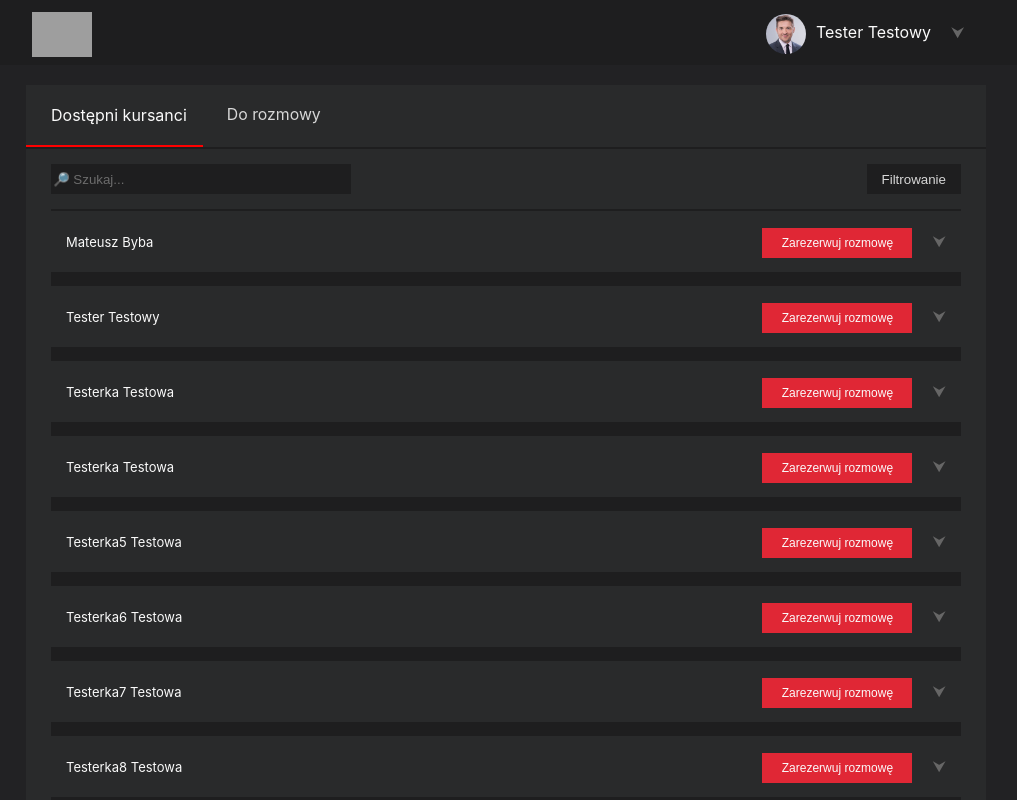
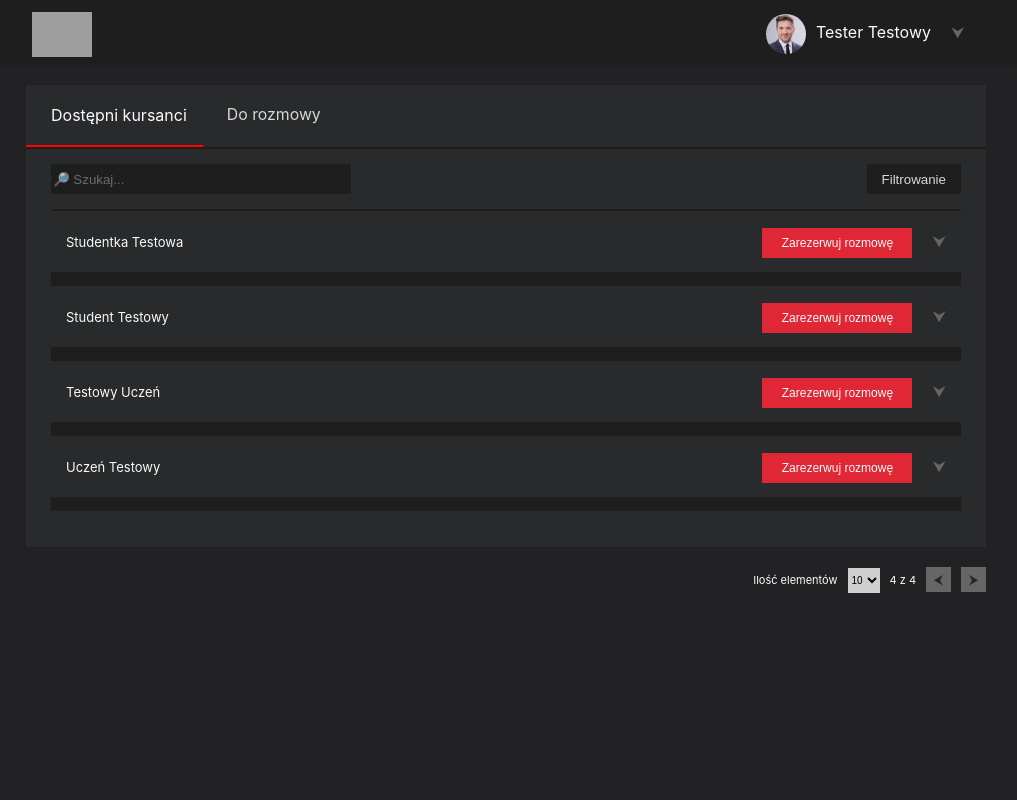
Before and after one commit to Mati5241/megak-headhunter-front, a React (Create React App) app: page / in a window 1280 px wide. Shown: the top 800 px of the page, without its empty margins (134-1151 px from the left). Built offline with nearby package versions, Linux system fonts and the light colour scheme; grey boxes are pictures that could not be loaded.

Commit message:
Added array with students list for code review.

```diff
--- a/src/components/ShowCV/ShowCV.tsx
+++ b/src/components/ShowCV/ShowCV.tsx
@@ -27,12 +27,7 @@ export const ShowCV = (props: any) => {
                 </div>
                 <br/>
                 <div className="grey-text-div">O mnie</div>
-                <div id="profile-info-text-div">Lorem ipsum dolor sit amet, consectetur adipiscing elit, sed do eiusmod
-                    tempor incididunt ut labore et dolore magna aliqua. Ut enim ad minim veniam, quis nostrud
-                    exercitation ullamco laboris nisi ut aliquip ex ea commodo consequat. Duis aute irure dolor in
-                    reprehenderit in voluptate velit esse cillum dolore eu fugiat nulla pariatur. Excepteur sint
-                    occaecat cupidatat non proident, sunt in culpa qui officia deserunt mollit anim id est laborum.
-                </div>
+                <div id="profile-info-text-div">{props.studentInfo.bio}</div>
 
                 <button id="no-interested-button">Brak zainteresowania</button>
                 <button id="hired-button">Zatrudniony</button>
@@ -52,20 +47,20 @@ export const ShowCV = (props: any) => {
                         <tr id="grades-tr">
                             <td><span className='grade-span'>{props.studentInfo.courseCompletion}</span><span
                                 className='max-grade-span'>/5</span><span
-                                className="red-stars">{'🟊'.repeat(props.studentInfo.courseGrade)}</span><span
-                                className="grey-stars">{'🟊'.repeat(5 - (props.studentInfo.courseGrade))}</span></td>
+                                className="red-stars">{'🟊'.repeat(props.studentInfo.courseCompletion)}</span><span
+                                className="grey-stars">{'🟊'.repeat(5 - (props.studentInfo.courseCompletion))}</span></td>
                             <td><span className='grade-span'>{props.studentInfo.courseEngagment}</span><span
                                 className='max-grade-span'>/5</span><span
-                                className="red-stars">{'🟊'.repeat(props.studentInfo.activityGrade)}</span><span
-                                className="grey-stars">{'🟊'.repeat(5 - (props.studentInfo.activityGrade))}</span></td>
+                                className="red-stars">{'🟊'.repeat(props.studentInfo.courseEngagment)}</span><span
+                                className="grey-stars">{'🟊'.repeat(5 - (props.studentInfo.courseEngagment))}</span></td>
                             <td><span className='grade-span'>{props.studentInfo.projectDegree}</span><span
                                 className='max-grade-span'>/5</span><span
-                                className="red-stars">{'🟊'.repeat(props.studentInfo.codeGrade)}</span><span
-                                className="grey-stars">{'🟊'.repeat(5 - (props.studentInfo.codeGrade))}</span></td>
+                                className="red-stars">{'🟊'.repeat(props.studentInfo.projectDegree)}</span><span
+                                className="grey-stars">{'🟊'.repeat(5 - (props.studentInfo.projectDegree))}</span></td>
                             <td><span className='grade-span'>{props.studentInfo.teamProjectDegree}</span><span
                                 className='max-grade-span'>/5</span><span
-                                className="red-stars">{'🟊'.repeat(props.studentInfo.workGrade)}</span><span
-                                className="grey-stars">{'🟊'.repeat(5 - (props.studentInfo.workGrade))}</span></td>
+                                className="red-stars">{'🟊'.repeat(props.studentInfo.teamProjectDegree)}</span><span
+                                className="grey-stars">{'🟊'.repeat(5 - (props.studentInfo.teamProjectDegree))}</span></td>
                         </tr>
                     </table>
                 </div>
@@ -98,11 +93,11 @@ export const ShowCV = (props: any) => {
                 <div className="header">Doświadczenie zawodowe</div>
                 <div className="info-div">{props.studentInfo.workExperience}</div>
                 <div className="header">Portfolio</div>
-                <div className="info-div"><span className="link">🔗 ️www.github.com</span></div>
+                <div className="info-div"><span className="link">🔗 {props.studentInfo.portfolioUrls}</span></div>
                 <div className="header">Projekt w zespole scrumowym</div>
-                <div className="info-div"><span className="link">🔗 ️www.github.com</span></div>
+                <div className="info-div"><span className="link">🔗 {props.studentInfo.bonusProjectUrls}</span></div>
                 <div className="header">Projekt na zaliczenie</div>
-                <div className="info-div"><span className="link">🔗 ️www.github.com</span></div>
+                <div className="info-div"><span className="link">🔗 {props.studentInfo.projectUrls}</span></div>
 
 
             </div>
--- a/src/components/StudentsList/AvailableStudentsPage.tsx
+++ b/src/components/StudentsList/AvailableStudentsPage.tsx
@@ -34,73 +34,92 @@ export const AvailableStudentsPage = () => {
 
     const studentsAll: {}[] = [
         {
-            id: 1,
-            firstName: 'Mateusz',
-            lastName: 'Byba'
-        }, {
-            id: 2,
-            firstName: 'Tester',
-            lastName: 'Testowy'
-        }, {
-            id: 3,
-            firstName: 'Testerka',
-            lastName: 'Testowa'
-        }, {
-            id: 30,
-            firstName: 'Testerka',
-            lastName: 'Testowa'
-        }, {
-            id: 40,
-            firstName: 'Testerka5',
-            lastName: 'Testowa'
-        }, {
-            id: 50,
-            firstName: 'Testerka6',
-            lastName: 'Testowa'
-        }, {
-            id: 60,
-            firstName: 'Testerka7',
-            lastName: 'Testowa'
-        }, {
-            id: 4,
-            firstName: 'Testerka8',
-            lastName: 'Testowa'
-        }, {
-            id: 5,
-            firstName: 'Testerka9',
-            lastName: 'Testowa'
-        }, {
-            id: 6,
-            firstName: 'Testerka10',
-            lastName: 'Testowa'
-        }, {
-            id: 7,
-            firstName: 'Testerka',
-            lastName: '11'
-        }, {
-            id: 8,
-            firstName: 'Testerka',
-            lastName: '12'
-        }, {
-            id: 9,
-            firstName: 'Testerka',
-            lastName: '13'
-        }, {
-            id: 10,
-            firstName: 'Testerka10',
-            lastName: '14'
-        }, {
-            id: 11,
-            firstName: 'Testerka11',
-            lastName: '15'
-        }, {
-            id: 12,
-            firstName: 'Testerka12',
-            lastName: '16'
-        }, {
-            id: 13,
-            firstName: 'Testerka13',
-            lastName: '17'
+            id: '1233asd',
+            name: 'Studentka',
+            surname: 'Testowa',
+            courseCompletion: 4,
+            courseEngagment: 5,
+            projectDegree: 5,
+            teamProjectDegree: 5,
+            expectedTypeWork: 'Biuro',
+            targetWorkCity: 'Warszawa',
+            expectedContractType: 'Umowa o pracę',
+            expectedSalary: '100zł',
+            canTakeApprenticeship: 'Tak',
+            monthsOfCommercialExp: '3 miesiące',
+            education: "Lorem ipsum, dolor sit amet consectetur adipisicing elit. Quod, eum.",
+            workExperience: "Lorem ipsum, dolor sit amet consectetur adipisicing elit. Quod, eum.",
+            courses: "Lorem ipsum, dolor sit amet consectetur adipisicing elit. Quod, eum.",
+            portfolioUrls: "https://portfolio.com https://portfolio2.com",
+            projectUrls: "https://portfolio.com https://portfolio2.com",
+            bonusProjectUrls: "https://testowy.com",
+            bio: "Lorem ipsum dolor sit amet consectetur adipisicing elit. Praesentium aperiam iste dicta. Quas optio doloribus accusamus fugit vero iusto quos ipsum odit nisi ratione! Quis ex sunt veritatis sed.",
+        },
+        {
+            id: '12633asd',
+            name: 'Student',
+            surname: 'Testowy',
+            courseCompletion: 2,
+            courseEngagment: 2,
+            projectDegree: 4,
+            teamProjectDegree: 3,
+            expectedTypeWork: 'Biuro',
+            targetWorkCity: 'Kraków',
+            expectedContractType: 'Umowa o pracę',
+            expectedSalary: '1000zł',
+            canTakeApprenticeship: 'Tak',
+            monthsOfCommercialExp: '4 miesiące',
+            education: "Lorem ipsum, dolor sit amet consectetur adipisicing elit. Quod, eum.",
+            workExperience: "Lorem ipsum, dolor sit amet consectetur adipisicing elit. Quod, eum.",
+            courses: "Lorem ipsum, dolor sit amet consectetur adipisicing elit. Quod, eum.",
+            portfolioUrls: "https://portfolio.com https://portfolio2.com",
+            projectUrls: "https://portfolio.com https://portfolio2.com",
+            bonusProjectUrls: "https://testowy.com",
+            bio: "Lorem ipsum dolor sit amet consectetur adipisicing elit. Praesentium aperiam iste dicta. Quas optio doloribus accusamus fugit vero iusto quos ipsum odit nisi ratione! Quis ex sunt veritatis sed.",
+        },
+        {
+            id: '12533asd',
+            name: 'Testowy',
+            surname: 'Uczeń',
+            courseCompletion: 1,
+            courseEngagment: 2,
+            projectDegree: 4,
+            teamProjectDegree: 5,
+            expectedTypeWork: 'Biuro',
+            targetWorkCity: 'Gdańsk',
+            expectedContractType: 'Umowa o pracę',
+            expectedSalary: '6000zł',
+            canTakeApprenticeship: 'Nie',
+            monthsOfCommercialExp: '0 miesięcy',
+            education: "Lorem ipsum, dolor sit amet consectetur adipisicing elit. Quod, eum.",
+            workExperience: "Lorem ipsum, dolor sit amet consectetur adipisicing elit. Quod, eum.",
+            courses: "Lorem ipsum, dolor sit amet consectetur adipisicing elit. Quod, eum.",
+            portfolioUrls: "https://portfolio.com https://portfolio2.com",
+            projectUrls: "https://portfolio.com https://portfolio2.com",
+            bonusProjectUrls: "https://testowy.com",
+            bio: "Lorem ipsum dolor sit amet consectetur adipisicing elit. Praesentium aperiam iste dicta. Quas optio doloribus accusamus fugit vero iusto quos ipsum odit nisi ratione! Quis ex sunt veritatis sed.",
+        },
+        {
+            id: '12334asd',
+            name: 'Uczeń',
+            surname: 'Testowy',
+            courseCompletion: 4,
+            courseEngagment: 5,
+            projectDegree: 5,
+            teamProjectDegree: 5,
+            expectedTypeWork: 'Biuro',
+            targetWorkCity: 'Rzeszów',
+            expectedContractType: 'Umowa o pracę',
+            expectedSalary: '5000zł',
+            canTakeApprenticeship: 'Tak',
+            monthsOfCommercialExp: '3 miesiące',
+            education: "Lorem ipsum, dolor sit amet consectetur adipisicing elit. Quod, eum.",
+            workExperience: "Lorem ipsum, dolor sit amet consectetur adipisicing elit. Quod, eum.",
+            courses: "Lorem ipsum, dolor sit amet consectetur adipisicing elit. Quod, eum.",
+            portfolioUrls: "https://portfolio.com https://portfolio2.com",
+            projectUrls: "https://portfolio.com https://portfolio2.com",
+            bonusProjectUrls: "https://testowy.com",
+            bio: "Lorem ipsum dolor sit amet consectetur adipisicing elit. Praesentium aperiam iste dicta. Quas optio doloribus accusamus fugit vero iusto quos ipsum odit nisi ratione! Quis ex sunt veritatis sed.",
         },
     ]
 
@@ -111,7 +130,7 @@ export const AvailableStudentsPage = () => {
 
     // const refresh: any = async () => {
     //
-    //     const res = await fetch(`https://nuidzruvvg.cfolks.pl/hh/student/`)
+    //     const res = await fetch(`https://megakhh.cfolks.pl/api/hh/student`)
     //     const data = await res.json();
     //     setStudents(data.studentsList);
     // };
@@ -140,7 +159,7 @@ export const AvailableStudentsPage = () => {
                     {students.map((item: any) => (
                         <>
                             <li key={item.id}>
-                                <span className="student">{item.firstName} {item.lastName}</span>
+                                <span className="student">{item.name} {item.surname}</span>
                                 <span onClick={() => showMore(item.id)}
                                       className="show-more-button">{(arrow === item.id) ? '⮝' : '⮟'}</span>
                                 <button className="reservation-button">Zarezerwuj rozmowę</button>
--- a/src/components/ToTalk/ToTalk.tsx
+++ b/src/components/ToTalk/ToTalk.tsx
@@ -64,90 +64,92 @@ export const ToTalk = (props: any) => {
 
     const studentsAll: any[] = [
         {
-            id: '123asd',
-            name: 'Student',
-            surname: 'Testowy',
-            courseGrade: 3,
-            activityGrade: 2,
-            codeGrade: 3,
-            workGrade: 4,
-            workPlace: 'Biuro',
-            workCity: 'Warszawa',
-            contractType: 'Umowa o pracę',
-            preferredSalary: '100zł',
-            freeInternship: 'Tak',
-            programmingExperience: '6 miesięcy'
-        },
-        {
             id: '1233asd',
             name: 'Studentka',
             surname: 'Testowa',
-            courseGrade: 4,
-            activityGrade: 5,
-            codeGrade: 5,
-            workGrade: 5,
-            workPlace: 'Biuro',
-            workCity: 'Warszawa',
-            contractType: 'Umowa o pracę',
-            preferredSalary: '100zł',
-            freeInternship: 'Tak',
-            programmingExperience: '3 miesiące'
-        },        {
-            id: '1233asd',
-            name: 'Studentka',
-            surname: 'Testowa',
-            courseGrade: 4,
-            activityGrade: 5,
-            codeGrade: 5,
-            workGrade: 5,
-            workPlace: 'Biuro',
-            workCity: 'Warszawa',
-            contractType: 'Umowa o pracę',
-            preferredSalary: '100zł',
-            freeInternship: 'Tak',
-            programmingExperience: '3 miesiące'
-        },        {
-            id: '1233asd',
-            name: 'Studentka',
-            surname: 'Testowa',
-            courseGrade: 4,
-            activityGrade: 5,
-            codeGrade: 5,
-            workGrade: 5,
-            workPlace: 'Biuro',
-            workCity: 'Warszawa',
-            contractType: 'Umowa o pracę',
-            preferredSalary: '100zł',
-            freeInternship: 'Tak',
-            programmingExperience: '3 miesiące'
-        },        {
-            id: '1233asd',
-            name: 'Studentka',
-            surname: 'Testowa',
-            courseGrade: 4,
-            activityGrade: 5,
-            codeGrade: 5,
-            workGrade: 5,
-            workPlace: 'Biuro',
-            workCity: 'Warszawa',
-            contractType: 'Umowa o pracę',
-            preferredSalary: '100zł',
-            freeInternship: 'Tak',
-            programmingExperience: '3 miesiące'
-        },        {
-            id: '1233asd',
-            name: 'Studentka',
-            surname: 'Testowa',
-            courseGrade: 4,
-            activityGrade: 5,
-            codeGrade: 5,
-            workGrade: 5,
-            workPlace: 'Biuro',
-            workCity: 'Warszawa',
-            contractType: 'Umowa o pracę',
-            preferredSalary: '100zł',
-            freeInternship: 'Tak',
-            programmingExperience: '3 miesiące'
+            courseCompletion: 4,
+            courseEngagment: 5,
+            projectDegree: 5,
+            teamProjectDegree: 5,
+            expectedTypeWork: 'Biuro',
+            targetWorkCity: 'Warszawa',
+            expectedContractType: 'Umowa o pracę',
+            expectedSalary: '100zł',
+            canTakeApprenticeship: 'Tak',
+            monthsOfCommercialExp: '3 miesiące',
+            education: "Lorem ipsum, dolor sit amet consectetur adipisicing elit. Quod, eum.",
+            workExperience: "Lorem ipsum, dolor sit amet consectetur adipisicing elit. Quod, eum.",
+            courses: "Lorem ipsum, dolor sit amet consectetur adipisicing elit. Quod, eum.",
+            portfolioUrls: "https://portfolio.com https://portfolio2.com",
+            projectUrls: "https://portfolio.com https://portfolio2.com",
+            bonusProjectUrls: "https://testowy.com",
+            bio: "Lorem ipsum dolor sit amet consectetur adipisicing elit. Praesentium aperiam iste dicta. Quas optio doloribus accusamus fugit vero iusto quos ipsum odit nisi ratione! Quis ex sunt veritatis sed.",
+        },
+        {
+            id: '12633asd',
+            name: 'Student',
+            surname: 'Testowy',
+            courseCompletion: 2,
+            courseEngagment: 2,
+            projectDegree: 4,
+            teamProjectDegree: 3,
+            expectedTypeWork: 'Biuro',
+            targetWorkCity: 'Kraków',
+            expectedContractType: 'Umowa o pracę',
+            expectedSalary: '1000zł',
+            canTakeApprenticeship: 'Tak',
+            monthsOfCommercialExp: '4 miesiące',
+            education: "Lorem ipsum, dolor sit amet consectetur adipisicing elit. Quod, eum.",
+            workExperience: "Lorem ipsum, dolor sit amet consectetur adipisicing elit. Quod, eum.",
+            courses: "Lorem ipsum, dolor sit amet consectetur adipisicing elit. Quod, eum.",
+            portfolioUrls: "https://portfolio.com https://portfolio2.com",
+            projectUrls: "https://portfolio.com https://portfolio2.com",
+            bonusProjectUrls: "https://testowy.com",
+            bio: "Lorem ipsum dolor sit amet consectetur adipisicing elit. Praesentium aperiam iste dicta. Quas optio doloribus accusamus fugit vero iusto quos ipsum odit nisi ratione! Quis ex sunt veritatis sed.",
+        },
+        {
+            id: '12533asd',
+            name: 'Testowy',
+            surname: 'Uczeń',
+            courseCompletion: 1,
+            courseEngagment: 2,
+            projectDegree: 4,
+            teamProjectDegree: 5,
+            expectedTypeWork: 'Biuro',
+            targetWorkCity: 'Gdańsk',
+            expectedContractType: 'Umowa o pracę',
+            expectedSalary: '6000zł',
+            canTakeApprenticeship: 'Nie',
+            monthsOfCommercialExp: '0 miesięcy',
+            education: "Lorem ipsum, dolor sit amet consectetur adipisicing elit. Quod, eum.",
+            workExperience: "Lorem ipsum, dolor sit amet consectetur adipisicing elit. Quod, eum.",
+            courses: "Lorem ipsum, dolor sit amet consectetur adipisicing elit. Quod, eum.",
+            portfolioUrls: "https://portfolio.com https://portfolio2.com",
+            projectUrls: "https://portfolio.com https://portfolio2.com",
+            bonusProjectUrls: "https://testowy.com",
+            bio: "Lorem ipsum dolor sit amet consectetur adipisicing elit. Praesentium aperiam iste dicta. Quas optio doloribus accusamus fugit vero iusto quos ipsum odit nisi ratione! Quis ex sunt veritatis sed.",
+        },
+        {
+            id: '12334asd',
+            name: 'Uczeń',
+            surname: 'Testowy',
+            courseCompletion: 4,
+            courseEngagment: 5,
+            projectDegree: 5,
+            teamProjectDegree: 5,
+            expectedTypeWork: 'Biuro',
+            targetWorkCity: 'Rzeszów',
+            expectedContractType: 'Umowa o pracę',
+            expectedSalary: '5000zł',
+            canTakeApprenticeship: 'Tak',
+            monthsOfCommercialExp: '3 miesiące',
+            education: "Lorem ipsum, dolor sit amet consectetur adipisicing elit. Quod, eum.",
+            workExperience: "Lorem ipsum, dolor sit amet consectetur adipisicing elit. Quod, eum.",
+            courses: "Lorem ipsum, dolor sit amet consectetur adipisicing elit. Quod, eum.",
+            portfolioUrls: "https://portfolio.com https://portfolio2.com",
+            projectUrls: "https://portfolio.com https://portfolio2.com",
+            bonusProjectUrls: "https://testowy.com",
+            bio: "Lorem ipsum dolor sit amet consectetur adipisicing elit. Praesentium aperiam iste dicta. Quas optio doloribus accusamus fugit vero iusto quos ipsum odit nisi ratione! Quis ex sunt veritatis sed.",
         },
     ]
 
```
